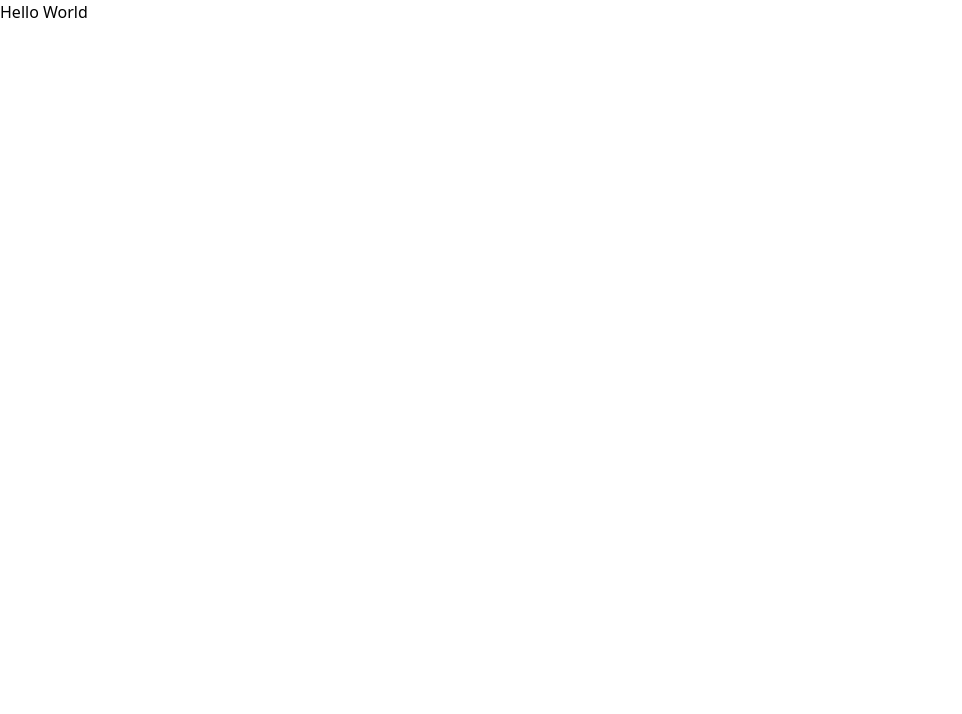
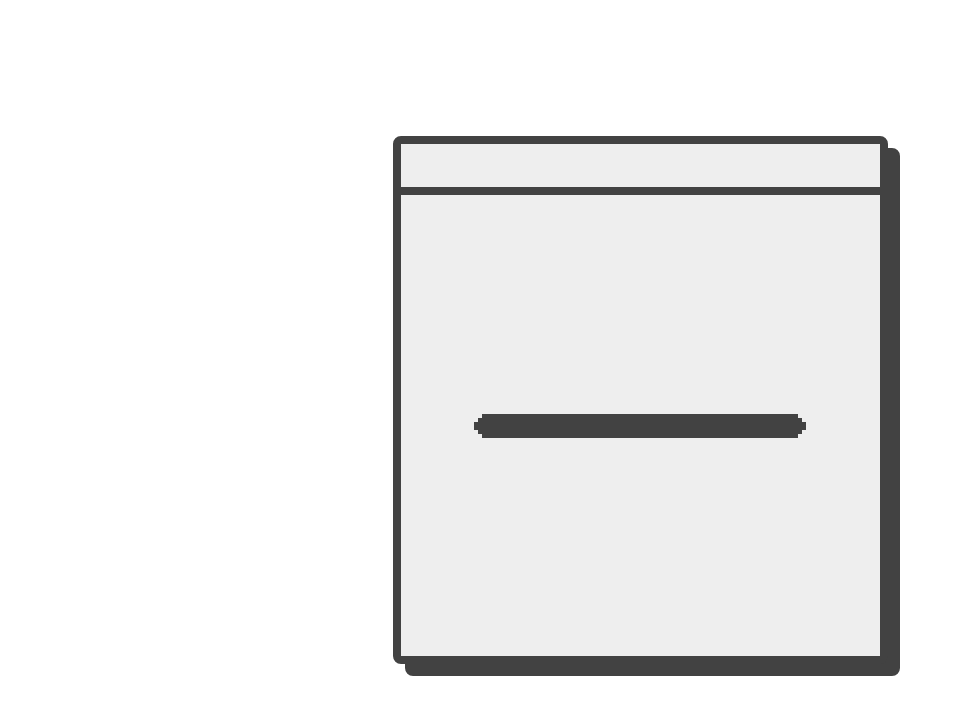
Before and after one commit to owenkrause/skuloop.dev, a Next.js app: page / in a window 1280 px wide. Shown: the top 714 px of the page, without its empty margins (0-962 px from the left). Built offline with nearby package versions, Linux system fonts and the light colour scheme.

Commit message:
home page & loading bar

```diff
--- a/src/app/page.tsx
+++ b/src/app/page.tsx
@@ -1,5 +1,19 @@
 export default function Home() {
   return (
-    <>Hello World</>
+    <div className='flex w-screen h-screen justify-center items-center'>
+      <div className='flex flex-col w-[495px] h-[528px] rounded-lg border-8 border-gray-800 bg-gray-200 drop-shadow-[.75rem_.75rem_#424242]'>
+        <div className='w-full h-14 border-b-8 border-gray-800'></div>
+        <div className='flex h-full justify-center items-center'>
+          <div className='z-10 loadingBarLeft w-[4px] h-2 bg-transparent'></div>
+          <div className='w-[316px] h-6 border-y-4 border-gray-800'>
+            <div className='w-0 z-0 animate-[width_3s_linear_forwards] ml-[-4px] h-full bg-gray-800'></div>
+          </div>
+          <div className='loadingBarRight w-[4px] h-2 bg-transparent'></div>
+        </div>
+      </div>
+    </div>
   )
 }
+
+
+//
```
